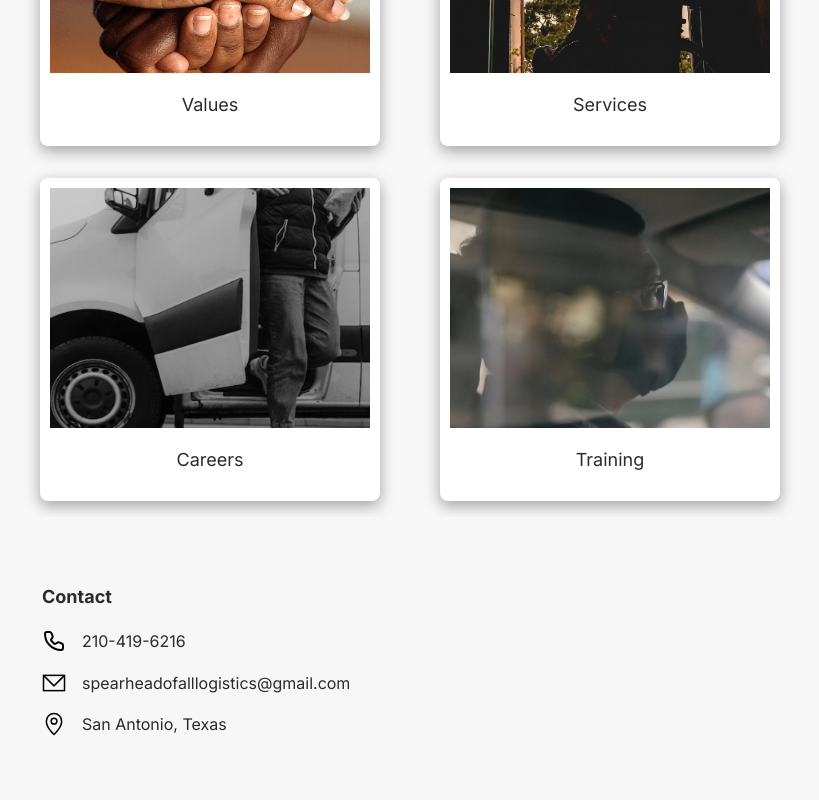
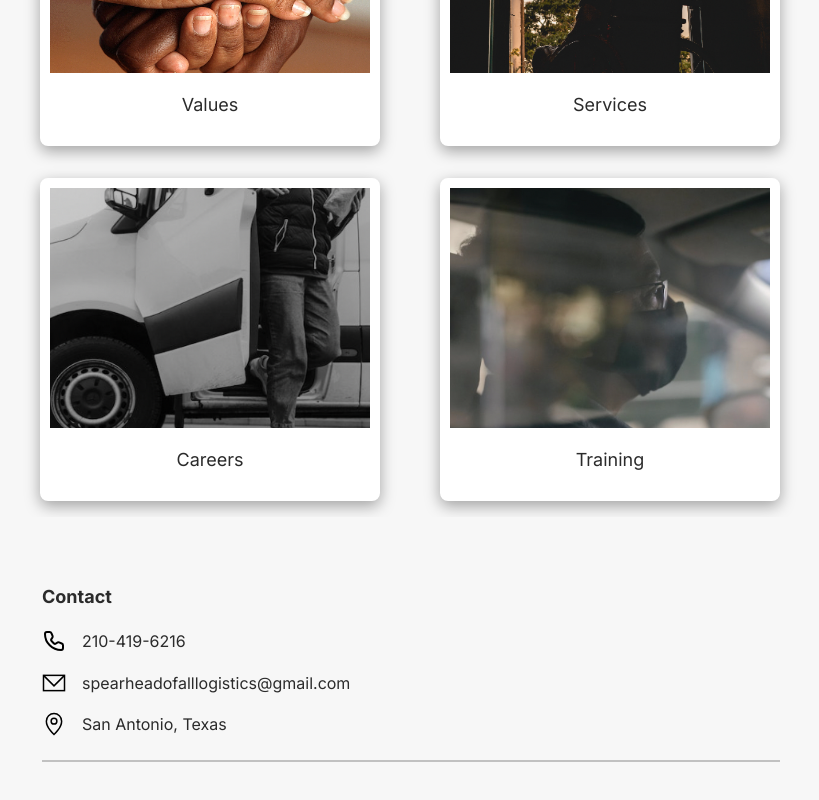
Before and after one commit to Kasib-hub/spearheadlogistics, a React (Vite) app: page / in a window 1280 px wide. Shown: the part 1112-1912 px from the top of the page, without its empty margins (230-1049 px from the left). Built offline with nearby package versions, Linux system fonts and the light colour scheme.

Commit message:
moved footer

```diff
--- a/src/App.jsx
+++ b/src/App.jsx
@@ -8,7 +8,7 @@ import ValuesPage from './pages/ValuesPage'
 import ServicesPage from './pages/ServicesPage'
 import EmploymentPage from './pages/EmploymentPage'
 import TrainingPage from './pages/TrainingPage'
-import Footer from './components/Footer'
+
 
 
 function App() {
@@ -25,7 +25,6 @@ function App() {
           <Route path="/employment" element={<EmploymentPage />} />
           <Route path="/training" element={<TrainingPage />} />
         </Routes>
-        <Footer />
       </Router>
     </div>
   )
--- a/src/components/Footer.css
+++ b/src/components/Footer.css
@@ -18,3 +18,8 @@ span {
 .contact div {
   margin-bottom: 1rem;
 }
+
+hr {
+  border: 1px solid rgb(193, 193, 193);
+  width: 100%;
+}
--- a/src/components/Footer.jsx
+++ b/src/components/Footer.jsx
@@ -18,6 +18,7 @@ function Footer() {
         <div>
           <img src={Marker} alt='marker' /><span>San Antonio, Texas</span>
         </div>
+        <hr />
 
       </div>
 
--- a/src/pages/HomePage.jsx
+++ b/src/pages/HomePage.jsx
@@ -1,5 +1,6 @@
 
 import Cards from '../components/Cards';
+import Footer from '../components/Footer'
 
 function HomePage() {
 
@@ -9,6 +10,7 @@ function HomePage() {
       <p className='p-text'>A non-emergency medical transportation business in San Antonio, Texas.</p>
       <p className='p-text'>"You Don't Wait On Us, We Wait On You."</p>
       <Cards /><br />
+      <Footer />
       {/* <p className='credit'>built by <a href='https://github.com/Kasib-hub'>Kasib Abdullah</a></p> */}
     </>
   );
```
